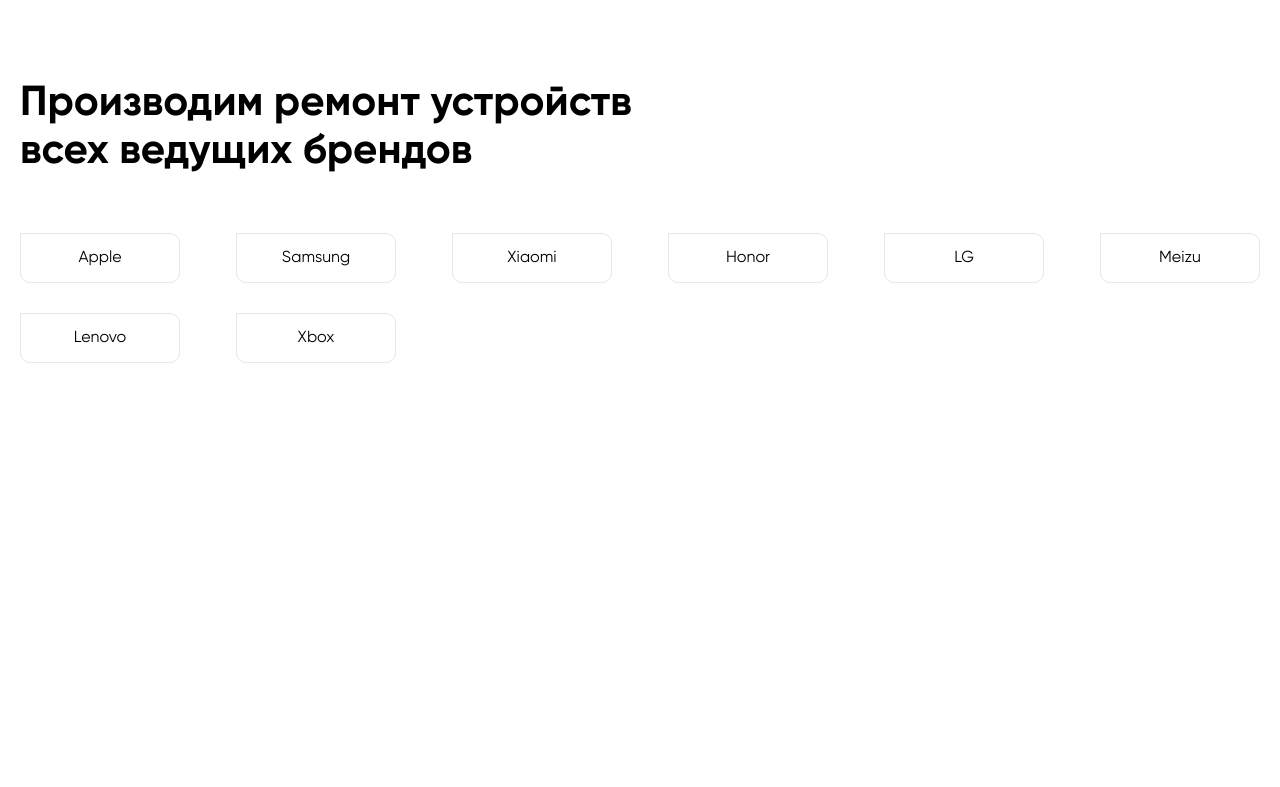
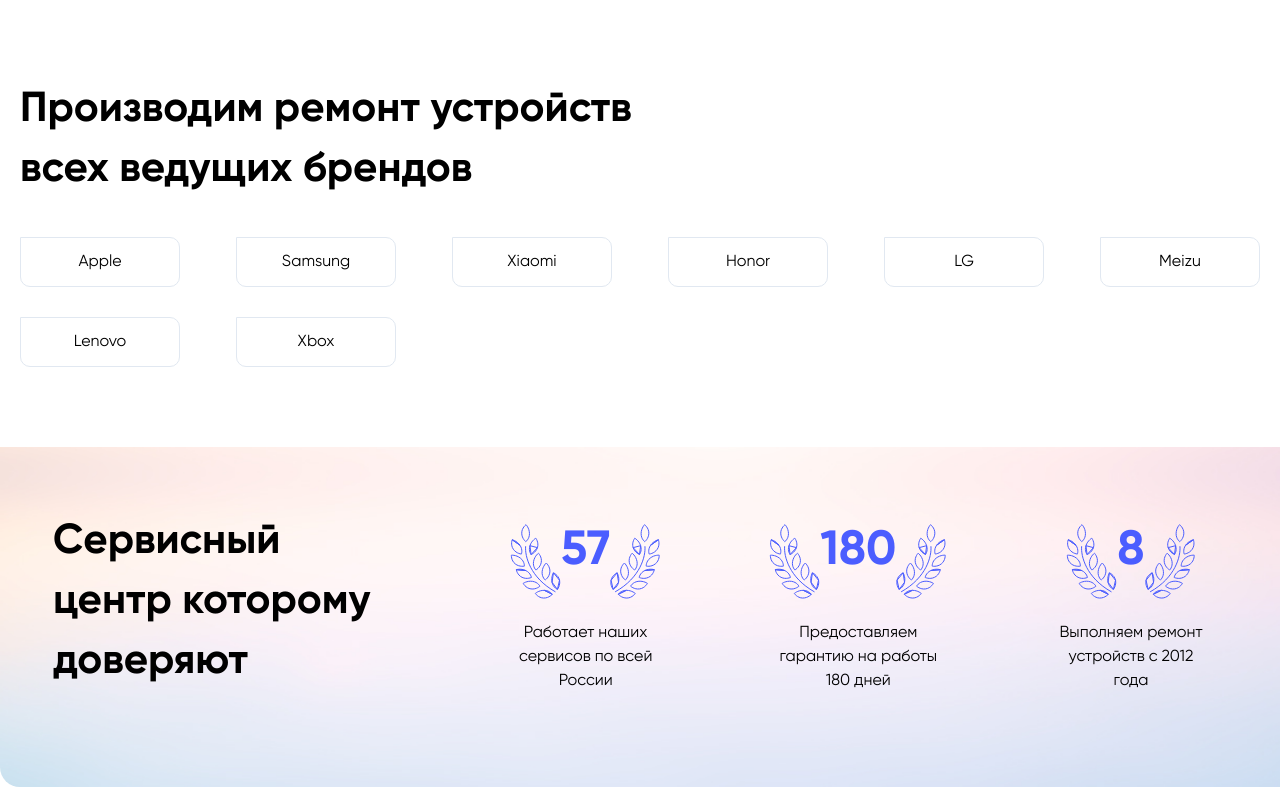
Before and after one commit to AndreyKnyazkov/inspector-gadget, a plain HTML site: page src/index.html in a window 1280 px wide. Shown: the part 1602-2389 px from the top of the page. Before the commit the page ends 1965 px from the top, so only its background shows below. Drawn offline with nearby package versions, Linux system fonts and the light colour scheme; files whose address does not match are found by name.

Commit message:
section credibility servise is done

```diff
--- a/src/index.html
+++ b/src/index.html
@@ -275,6 +275,31 @@
     </div>
   </div>
 </section>
+
+<section class="credibilitys">
+  <div class="container">
+    <div class="credibility">
+      <div class="credibility-block">
+        <div class="credibility-block__header">
+          Сервисный центр которому доверяют
+        </div>
+        <div class="credibility-block__number">
+          <div class="credibility-block__number-title">57</div>
+          <div class="credibility-block__number-subtitle">Работает наших сервисов по всей России</div>
+        </div>
+        <div class="credibility-block__number">
+          <div class="credibility-block__number-title">180</div>
+          <div class="credibility-block__number-subtitle">Предоставляем гарантию на работы 180 дней</div>
+        </div>
+        <div class="credibility-block__number">
+          <div class="credibility-block__number-title">8</div>
+          <div class="credibility-block__number-subtitle">Выполняем ремонт устройств с 2012 года</div>
+        </div>
+      </div>
+    </div>
+  </div>
+</section>
+
 <script src="js/jquery-3.4.1.min.js"></script>
 <script src="js/slick.min.js"></script>
 <script src="js/jquery.validate.min.js"></script>
--- /dev/null
+++ b/src/sass/blocks/_credibility.sass
@@ -0,0 +1,38 @@
+.credibility
+  margin-top: 80px
+  background: url('../img/credibility/bg-service.jpg')
+  background-size: cover
+  border-radius: 0px 20px 20px 20px
+  &-block
+    display: flex
+    justify-content: space-between
+    padding-left: 53px
+    padding-right: 154px
+    padding-top: 62px
+    padding-bottom: 95px
+    &__header
+      width: 340px
+      +Bold
+      font-size: 42px
+      line-height: 60px
+    &__number
+      margin-top: 12px
+      width: 160px
+      text-align: center
+      &-title
+        +Bold
+        font-size: 48px
+        color: #4B5DFF
+        position: relative
+        &::after
+          position: absolute
+          content: url(../img/credibility/leaves.svg)
+          transform: translate(0px, 2px)
+        &::before
+          position: absolute
+          content: url(../img/credibility/leaves-2.svg)
+          transform: translate(-51px, 2px)
+      &-subtitle
+        padding-top: 44px
+        font-size: 16px
+        line-height: 150%
--- a/src/sass/blocks/_devrepair.sass
+++ b/src/sass/blocks/_devrepair.sass
@@ -1,8 +1,9 @@
 .devrepair
   &s
-    margin-top: 30px
+    margin-top: 10px
     &-header
       margin-top: 80px
+      line-height: 60px
   &-block
     display: flex
     flex-wrap: wrap
--- a/src/sass/style.sass
+++ b/src/sass/style.sass
@@ -13,3 +13,4 @@
 @import 'blocks/_feature.sass'
 @import 'blocks/_repair.sass'
 @import 'blocks/_devrepair.sass'
+@import 'blocks/_credibility.sass'
```
Also changed, not shown: src/css/style.css, src/img/credibility/bg-service.jpg (added), src/img/credibility/leaves-2.svg (added), src/img/credibility/leaves.svg (added), 1 other file. Lines whose indentation alone changed are shown as unchanged.
